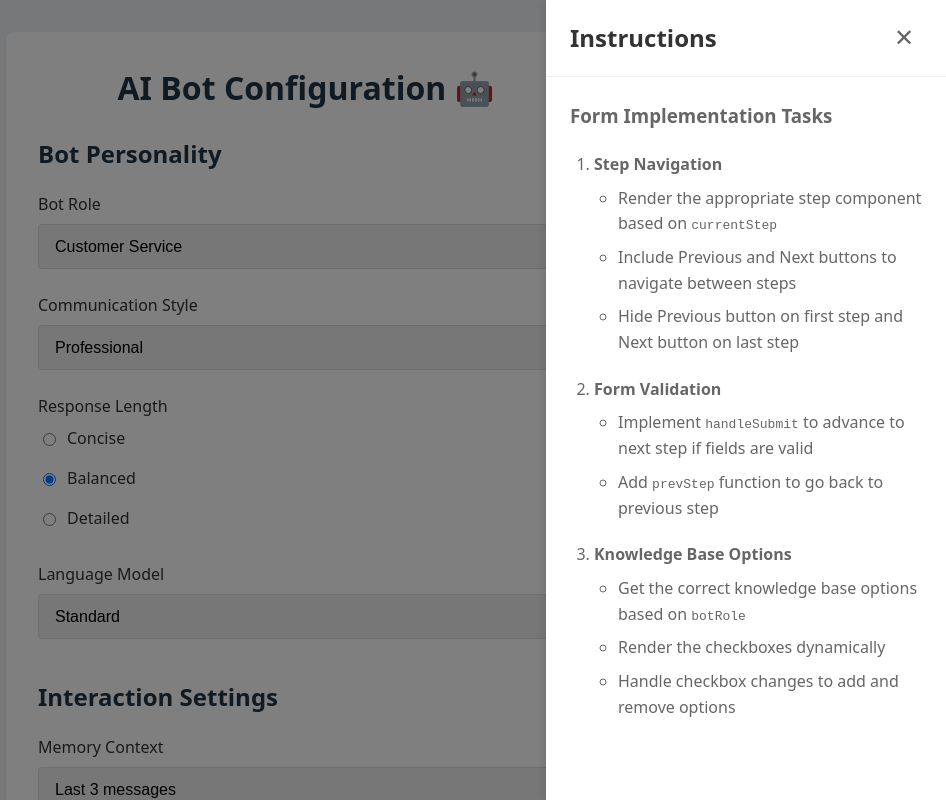
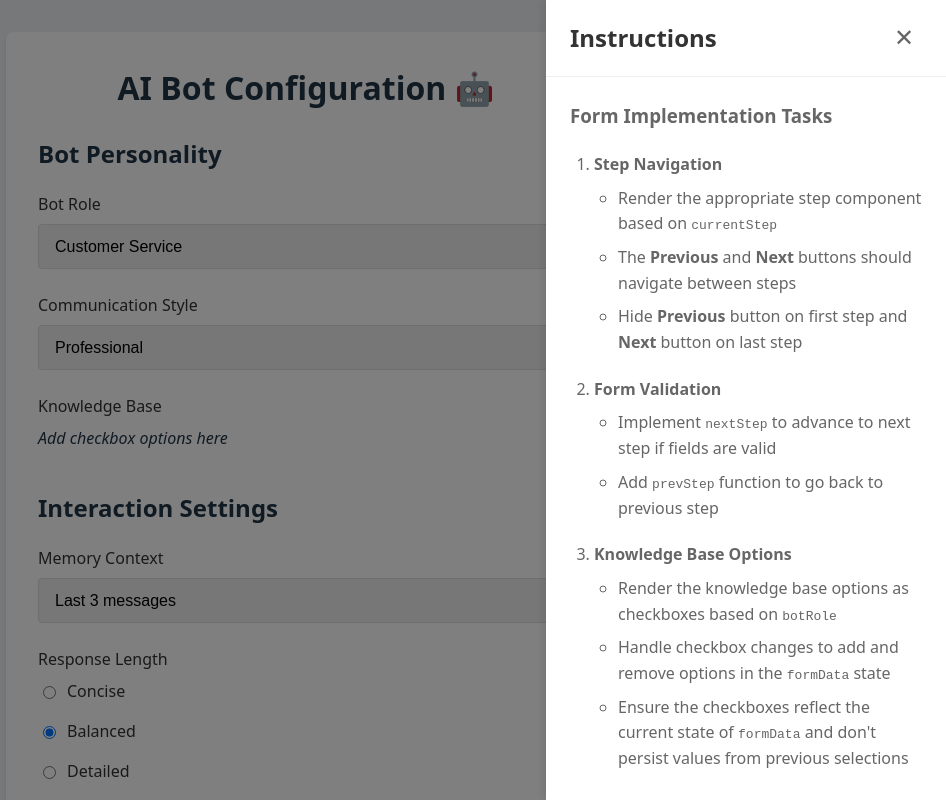
Before and after one commit to webguyian/react-ts-challenge, a React (Vite) app: page / in a window 1280 px wide. Both pictures are taken after a click on the button "ℹ️". Shown: the top 800 px of the page, without its empty margins (334-1280 px from the left). Built offline with nearby package versions, Linux system fonts and the light colour scheme.

Commit message:
Update form options

```diff
--- a/src/components/Drawer/Drawer.tsx
+++ b/src/components/Drawer/Drawer.tsx
@@ -124,11 +124,12 @@ const Drawer = () => {
                     <code>currentStep</code>
                   </li>
                   <li>
-                    Include Previous and Next buttons to navigate between steps
+                    The <strong>Previous</strong> and <strong>Next</strong>{' '}
+                    buttons should navigate between steps
                   </li>
                   <li>
-                    Hide Previous button on first step and Next button on last
-                    step
+                    Hide <strong>Previous</strong> button on first step and{' '}
+                    <strong>Next</strong> button on last step
                   </li>
                 </ul>
               </li>
@@ -136,8 +137,8 @@ const Drawer = () => {
                 <h4>Form Validation</h4>
                 <ul>
                   <li>
-                    Implement <code>handleSubmit</code> to advance to next step
-                    if fields are valid
+                    Implement <code>nextStep</code> to advance to next step if
+                    fields are valid
                   </li>
                   <li>
                     Add <code>prevStep</code> function to go back to previous
@@ -149,11 +150,18 @@ const Drawer = () => {
                 <h4>Knowledge Base Options</h4>
                 <ul>
                   <li>
-                    Get the correct knowledge base options based on{' '}
+                    Render the knowledge base options as checkboxes based on{' '}
                     <code>botRole</code>
                   </li>
-                  <li>Render the checkboxes dynamically</li>
-                  <li>Handle checkbox changes to add and remove options</li>
+                  <li>
+                    Handle checkbox changes to add and remove options in the{' '}
+                    <code>formData</code> state
+                  </li>
+                  <li>
+                    Ensure the checkboxes reflect the current state of{' '}
+                    <code>formData</code> and don't persist values from previous
+                    selections
+                  </li>
                 </ul>
               </li>
             </ol>
--- a/src/components/Form.tsx
+++ b/src/components/Form.tsx
@@ -9,11 +9,9 @@ const Form = () => {
   const [formData, setFormData] = useState<FormData>({
     botRole: 'customer-service',
     communicationStyle: 'professional',
+    knowledgeBase: [],
+    memoryContext: 'last-3',
     responseLength: 'balanced',
-    languageModel: 'standard',
-    memoryContext: 'last-3',
-    responseTime: 'moderate',
-    knowledgeBase: [],
     username: '',
     password: '',
     accountType: 'basic',
@@ -24,18 +22,18 @@ const Form = () => {
   };
 
   /*
-   * TODO - Implement handleSubmit and prevStep functions:
-   * 1. handleSubmit should advance to the next step, if all fields are valid
+   * TODO - Implement nextStep and prevStep functions:
+   * 1. nextStep should advance to the next step, if all fields are valid
    * 2. prevStep should go back to the previous step, if not on the first step
    */
-  const handleSubmit = () => {};
+  const nextStep = () => {};
 
   const prevStep = () => {};
 
   return (
     <div className="form-container">
       <h1>AI Bot Configuration 🤖</h1>
-      <form onSubmit={handleSubmit}>
+      <form onSubmit={nextStep}>
         {/*
          * TODO - Implement step navigation and rendering logic:
          * 1. Render the appropriate step component based on currentStep
--- a/src/components/Step1.tsx
+++ b/src/components/Step1.tsx
@@ -45,65 +45,16 @@ const Step1 = ({ formData, updateFormData }: Step1Props) => {
       </div>
 
       <div className="form-group">
-        <label>Response Length</label>
-        <div className="radio-group">
-          <label>
-            <input
-              type="radio"
-              value="concise"
-              checked={formData.responseLength === 'concise'}
-              onChange={(e) =>
-                updateFormData({
-                  responseLength: e.target.value as FormData['responseLength'],
-                })
-              }
-            />
-            Concise
-          </label>
-          <label>
-            <input
-              type="radio"
-              value="balanced"
-              checked={formData.responseLength === 'balanced'}
-              onChange={(e) =>
-                updateFormData({
-                  responseLength: e.target.value as FormData['responseLength'],
-                })
-              }
-            />
-            Balanced
-          </label>
-          <label>
-            <input
-              type="radio"
-              value="detailed"
-              checked={formData.responseLength === 'detailed'}
-              onChange={(e) =>
-                updateFormData({
-                  responseLength: e.target.value as FormData['responseLength'],
-                })
-              }
-            />
-            Detailed
-          </label>
+        <label>Knowledge Base</label>
+        <div className="checkbox-group">
+          {/*
+           * TODO - Implement the following logic to:
+           * 1. Get the correct knowledge base options based on botRole
+           * 2. Render the checkboxes dynamically
+           * 3. Handle the checkbox changes to add and remove options
+           */}
+          <em>Add checkbox options here</em>
         </div>
-      </div>
-
-      <div className="form-group">
-        <label htmlFor="languageModel">Language Model</label>
-        <select
-          id="languageModel"
-          value={formData.languageModel}
-          onChange={(e) =>
-            updateFormData({
-              languageModel: e.target.value as FormData['languageModel'],
-            })
-          }
-        >
-          <option value="basic">Basic</option>
-          <option value="standard">Standard</option>
-          <option value="advanced">Advanced</option>
-        </select>
       </div>
     </div>
   );
--- a/src/components/Step2.tsx
+++ b/src/components/Step2.tsx
@@ -28,60 +28,47 @@ const Step2 = ({ formData, updateFormData }: Step2Props) => {
       </div>
 
       <div className="form-group">
-        <label htmlFor="responseTime">Response Time</label>
+        <label>Response Length</label>
         <div className="radio-group">
           <label>
             <input
               type="radio"
-              value="quick"
-              checked={formData.responseTime === 'quick'}
+              value="concise"
+              checked={formData.responseLength === 'concise'}
               onChange={(e) =>
                 updateFormData({
-                  responseTime: e.target.value as FormData['responseTime'],
+                  responseLength: e.target.value as FormData['responseLength'],
                 })
               }
             />
-            Quick & Simple
+            Concise
           </label>
           <label>
             <input
               type="radio"
-              value="moderate"
-              checked={formData.responseTime === 'moderate'}
+              value="balanced"
+              checked={formData.responseLength === 'balanced'}
               onChange={(e) =>
                 updateFormData({
-                  responseTime: e.target.value as FormData['responseTime'],
+                  responseLength: e.target.value as FormData['responseLength'],
                 })
               }
             />
-            Moderate
+            Balanced
           </label>
           <label>
             <input
               type="radio"
-              value="thorough"
-              checked={formData.responseTime === 'thorough'}
+              value="detailed"
+              checked={formData.responseLength === 'detailed'}
               onChange={(e) =>
                 updateFormData({
-                  responseTime: e.target.value as FormData['responseTime'],
+                  responseLength: e.target.value as FormData['responseLength'],
                 })
               }
             />
-            Thorough & Detailed
+            Detailed
           </label>
-        </div>
-      </div>
-
-      <div className="form-group">
-        <label>Knowledge Base</label>
-        <div className="checkbox-group">
-          {/*
-           * TODO - Implement the following logic to:
-           * 1. Get the correct knowledge base options based on botRole
-           * 2. Render the checkboxes dynamically
-           * 3. Handle the checkbox changes to add and remove options
-           */}
-          <em>Add checkbox options here</em>
         </div>
       </div>
     </div>
--- a/src/components/Summary.tsx
+++ b/src/components/Summary.tsx
@@ -17,10 +17,8 @@ const Summary = ({ formData }: SummaryProps) => {
           <strong>Communication Style:</strong> {formData.communicationStyle}
         </p>
         <p>
-          <strong>Response Length:</strong> {formData.responseLength}
-        </p>
-        <p>
-          <strong>Language Model:</strong> {formData.languageModel}
+          <strong>Knowledge Base:</strong>{' '}
+          {formData.knowledgeBase.join(', ') || <em>None selected</em>}
         </p>
       </div>
 
@@ -30,21 +28,17 @@ const Summary = ({ formData }: SummaryProps) => {
           <strong>Memory Context:</strong> {formData.memoryContext}
         </p>
         <p>
-          <strong>Response Time:</strong> {formData.responseTime}
-        </p>
-        <p>
-          <strong>Knowledge Base:</strong>{' '}
-          {formData.knowledgeBase.join(', ') || 'None selected'}
+          <strong>Response Length:</strong> {formData.responseLength}
         </p>
       </div>
 
       <div className="summary-section">
         <h3>Account Details</h3>
         <p>
-          <strong>Username:</strong> {formData.username}
+          <strong>Account Type:</strong> {formData.accountType}
         </p>
         <p>
-          <strong>Account Type:</strong> {formData.accountType}
+          <strong>Username:</strong> {formData.username}
         </p>
       </div>
     </div>
--- a/src/types/form.ts
+++ b/src/types/form.ts
@@ -6,13 +6,11 @@ export interface FormData {
     | 'language-tutor'
     | 'technical-support';
   communicationStyle: 'professional' | 'casual' | 'friendly' | 'technical';
-  responseLength: 'concise' | 'balanced' | 'detailed';
-  languageModel: 'basic' | 'standard' | 'advanced';
+  knowledgeBase: string[];
 
   // Step 2
   memoryContext: 'none' | 'last-3' | 'last-5' | 'full';
-  responseTime: 'quick' | 'moderate' | 'thorough';
-  knowledgeBase: string[];
+  responseLength: 'concise' | 'balanced' | 'detailed';
 
   // Step 3
   username: string;
```
